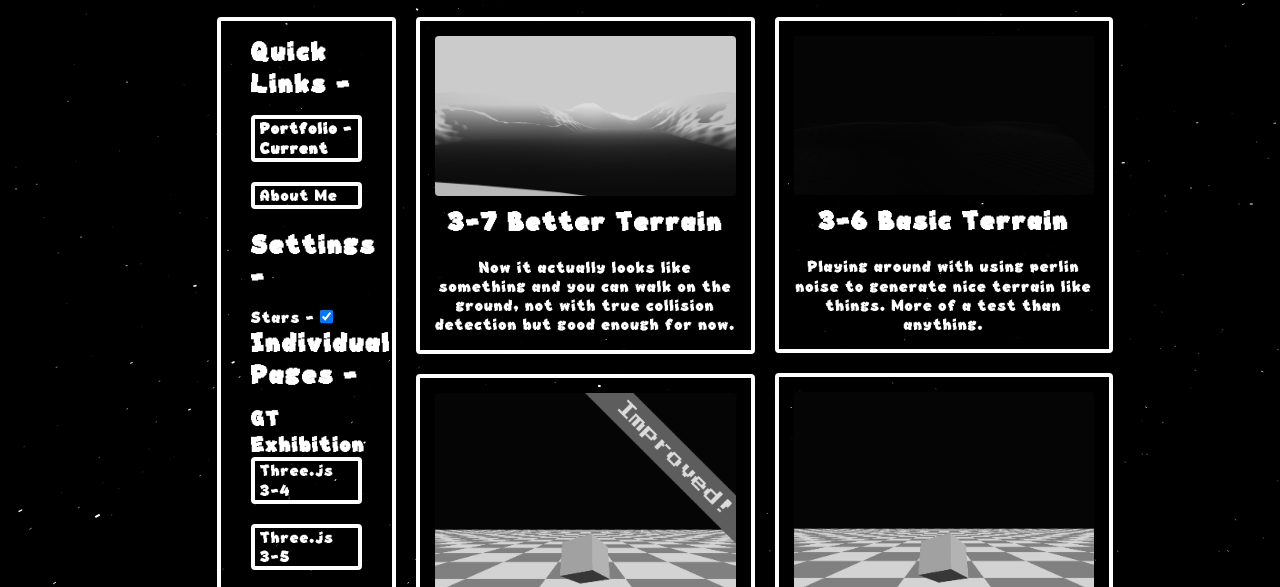
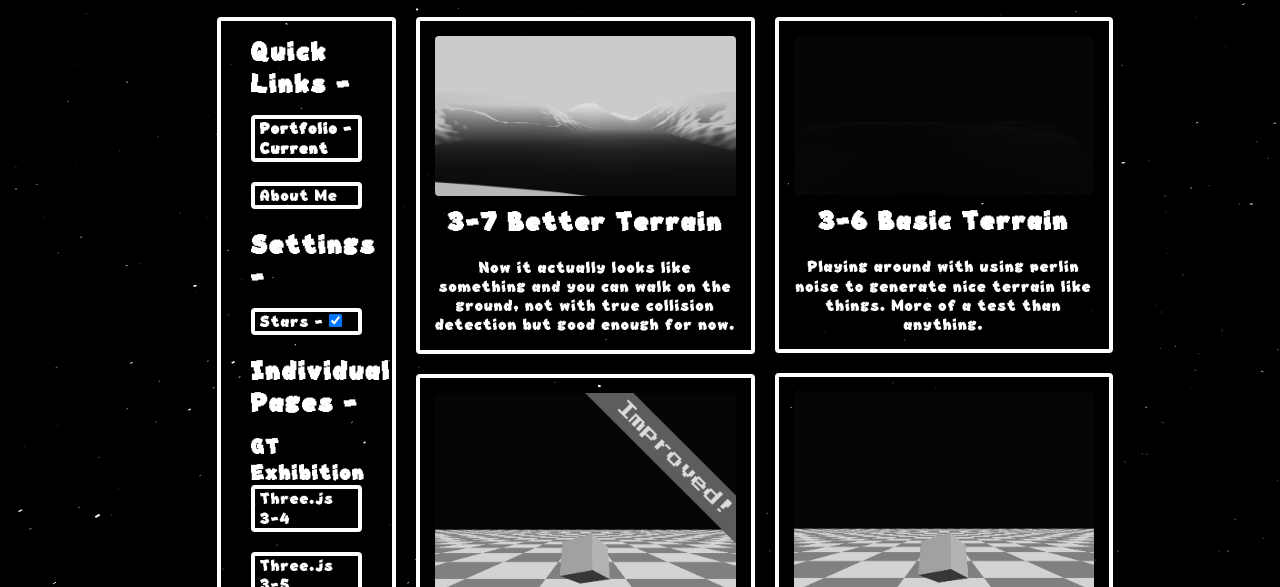
Before and after one commit to ForgottenKiwi/ForgottenKiwi.github.io, a plain HTML site: page index.html in a window 1280 px wide. Shown: the part 207-794 px from the top of the page. Drawn offline with Linux system fonts and the light colour scheme; a web font is replaced by a local one.

Commit message:
weird fix?

```diff
--- a/index.html
+++ b/index.html
@@ -27,7 +27,7 @@
 					<a href="about.html">About Me</a>
 
 					<h2>Settings -</h2>
-					<p>Stars - <input type="checkbox" checked="true" onclick="hideStars()" id="starCheck"></p>
+					<a><p>Stars - <input type="checkbox" checked="true" onclick="hideStars()" id="starCheck"></p></a>
 
 					<h2>Individual Pages -</h2>
 					<h4>GT Exhibition</h4>
```
